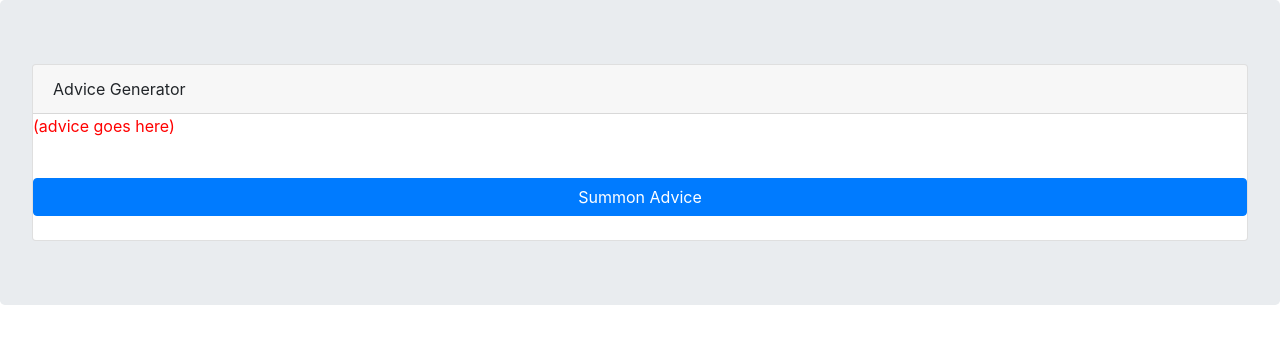
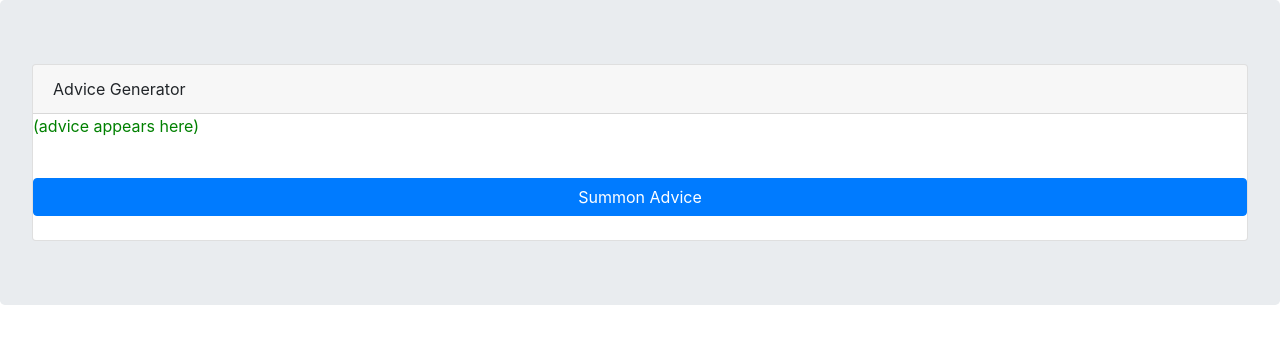
Before and after one commit to texmexryan/advice-generator-, a website: page index.html in a window 1280 px wide. Drawn offline with nearby package versions, Linux system fonts and the light colour scheme.

Commit message:
Minor edits

```diff
--- a/index.html
+++ b/index.html
@@ -12,7 +12,7 @@
 <div class="jumbotron">
 <div class="card">
 <div class="card-header">Advice Generator</div>
-<p style="color: red;" id="advice">(advice goes here)</p>
+<p style="color: green;" id="advice">(advice appears here)</p>
 </br>
 <button class="btn btn-primary" onClick="getAdvice()">Summon Advice</button>
 </br>
```
